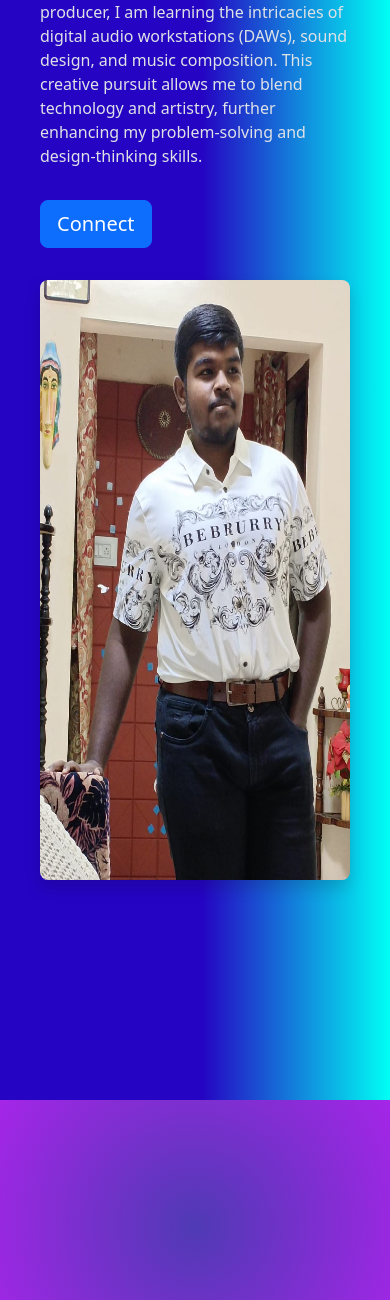
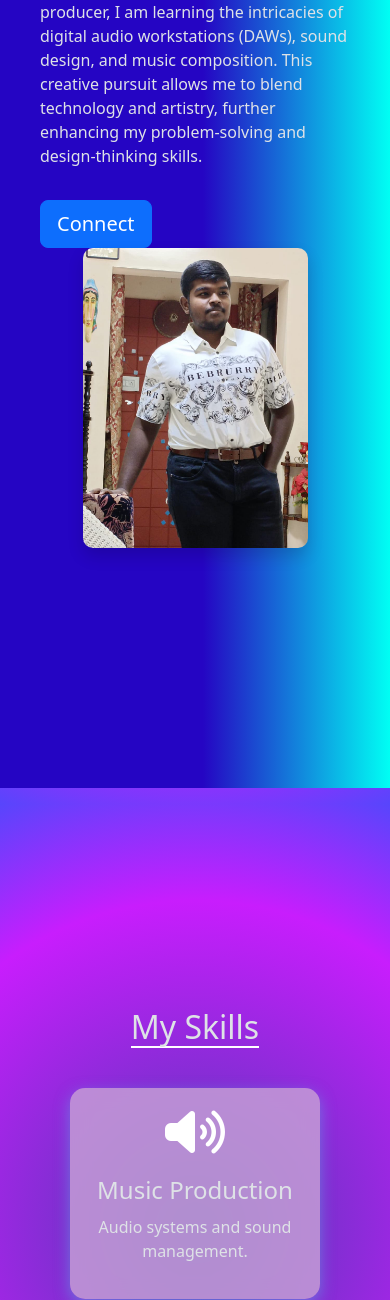
Before and after one commit to ShyamJohnson/portfolio, a Node server app: page / in a window 390 px wide. Shown: the part 884-2184 px from the top of the page. Run offline with Node 20, Linux system fonts and the light colour scheme.

Commit message:
Update styles.css

```diff
--- a/public/style/styles.css
+++ b/public/style/styles.css
@@ -358,7 +358,42 @@
 }
 
 .footer {
-    background: rgb(37,5,195);
     background: linear-gradient(90deg, rgba(37,5,195,1) 52%, rgb(132, 2, 162) 100%);
-    margin-bottom: -30px;
+    padding: 20px 10px; /* added padding */
+    margin-top: 60px;    /* create space from the content above */
+    text-align: center;
 }
+@media (max-width: 768px) {
+    .footer {
+        padding: 30px 15px;
+        margin-top: 40px;
+    }
+
+    .container {
+        margin-bottom: 120px;
+    }
+}
+
+
+@media (max-width: 768px) {
+    .hero-title {
+        font-size: 2.5rem;
+    }
+
+    .hero-description {
+        font-size: 1rem;
+    }
+
+    .hero-image {
+        margin: 2rem auto 0;
+    }
+
+    #myimg {
+        height: 300px;
+        width: auto;
+        margin: 0 auto;
+        display: block;
+        border-radius: 10px;
+        object-fit: cover;
+    }
+}
```
